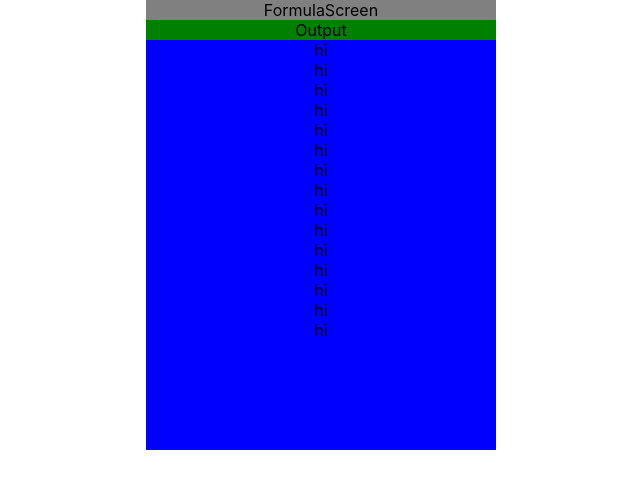
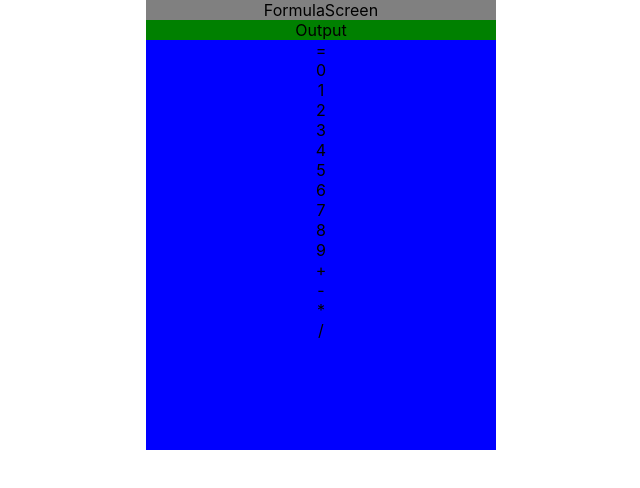
Before and after one commit to Ceddyp19/Calculator, a React (Create React App) app in the folder c-app/: page / in a window 1280 px wide. Shown: the top 488 px of the page, without its empty margins (366-1006 px from the left). Built offline with nearby package versions, Linux system fonts and the light colour scheme.

Commit message:
passed props to button

```diff
--- a/c-app/src/Button.js
+++ b/c-app/src/Button.js
@@ -1,8 +1,8 @@
 
-function Button() {
+function Button(props) {
 
         return (
-        <div>hi</div>
+        <div>{props.text}</div>
         );
 
 }
```
Also changed, not shown: 1 other file (tests, documents, lock files or other folders).
